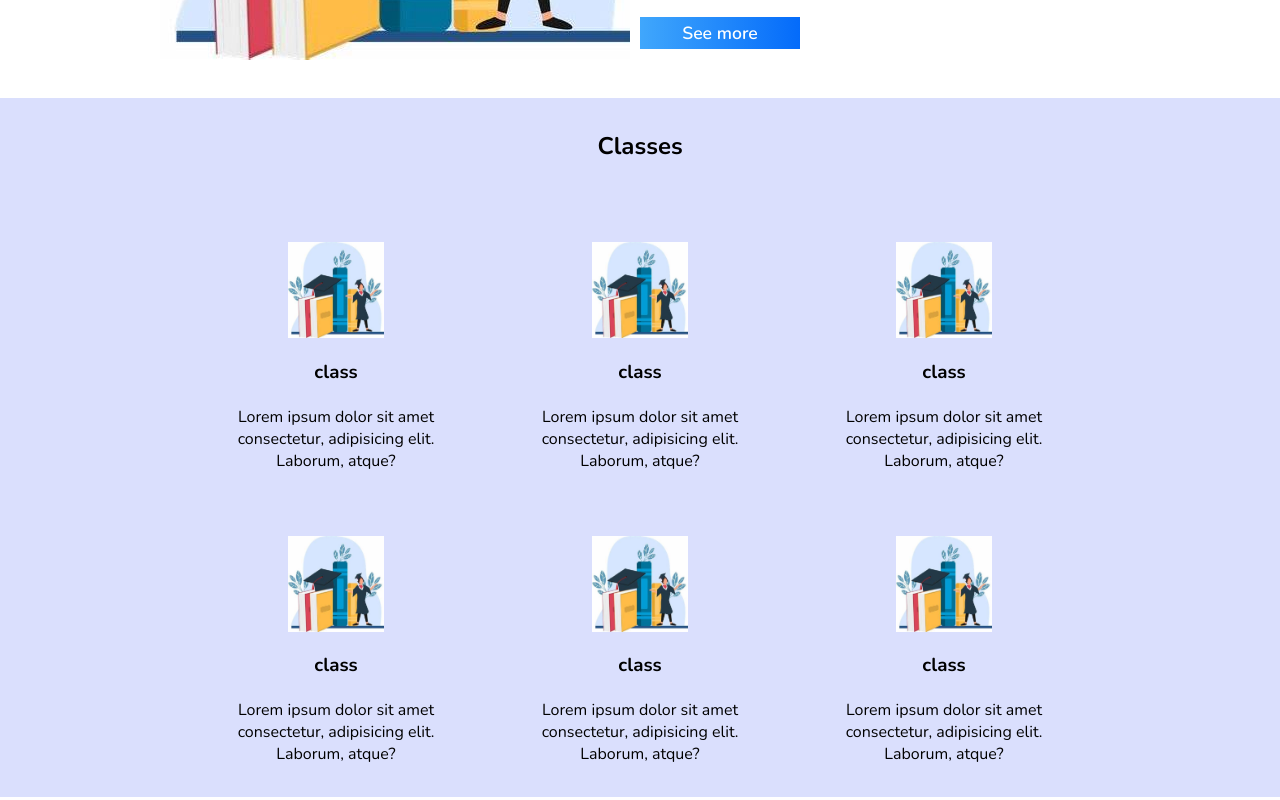
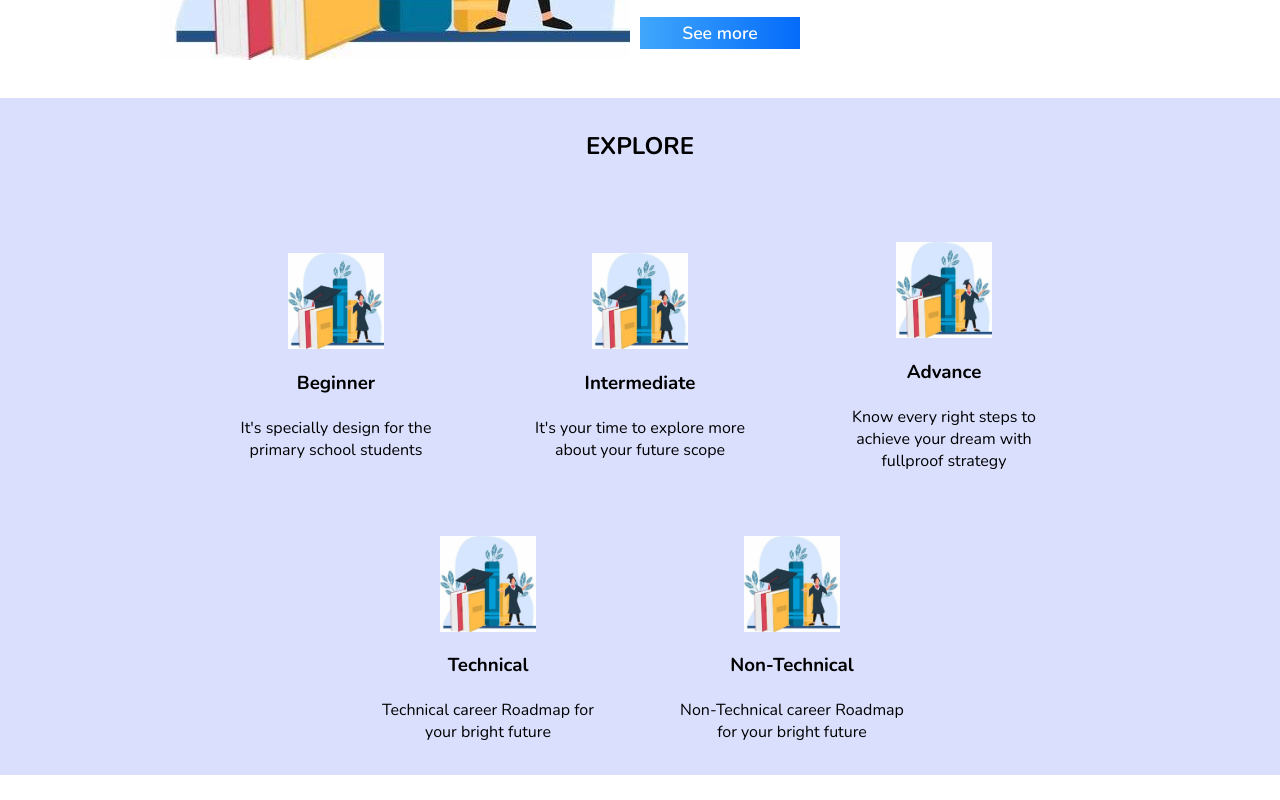
Before and after one commit to NiranjanNCR/counsellingFD, a React (Create React App) app: page / in a window 1280 px wide. Shown: the part 1220-2020 px from the top of the page. Built offline with nearby package versions, Linux system fonts and the light colour scheme; a web font is replaced by a local one.

Commit message:
Update homeSecTwo.js

```diff
--- a/src/Components/homeSecTwo.js
+++ b/src/Components/homeSecTwo.js
@@ -6,44 +6,44 @@ const HomeSecTwo = () => {
   return (
     <>
      <section className='sectionTwo'>
-     <h2>Classes</h2>
+     <h2>EXPLORE</h2>
          <div className='sectionTwoContainer'>
 
              <div className='sectionTwoItem'>
                  <img src={Item} alt="" />
-                 <h3>class</h3>
-                 <p>Lorem ipsum dolor sit amet consectetur, adipisicing elit. Laborum, atque?</p>
+                 <h3>Beginner</h3>
+                 <p>It's specially design for the primary school students</p>
              </div>
 
              <div className='sectionTwoItem'>
                  <img src={Item} alt="" />
-                 <h3>class</h3>
-                 <p>Lorem ipsum dolor sit amet consectetur, adipisicing elit. Laborum, atque?</p>
+                 <h3> Intermediate </h3>
+                 <p>It's your time to explore more about your future scope</p>
              </div>
 
              <div className='sectionTwoItem'>
                  <img src={Item} alt="" />
-                 <h3>class</h3>
-                 <p>Lorem ipsum dolor sit amet consectetur, adipisicing elit. Laborum, atque?</p>
+                 <h3>Advance</h3>
+                 <p>Know every right steps to achieve your dream with fullproof strategy</p>
              </div>
 
              <div className='sectionTwoItem'>
                  <img src={Item} alt="" />
-                 <h3>class</h3>
-                 <p>Lorem ipsum dolor sit amet consectetur, adipisicing elit. Laborum, atque?</p>
+                 <h3>Technical</h3>
+                 <p>Technical career Roadmap for your bright future</p>
              </div>
 
              <div className='sectionTwoItem'>
                  <img src={Item} alt="" />
-                 <h3>class</h3>
-                 <p>Lorem ipsum dolor sit amet consectetur, adipisicing elit. Laborum, atque?</p>
+                 <h3>Non-Technical</h3>
+                 <p>Non-Technical career Roadmap for your bright future</p>
              </div>
-
+{/*
              <div className='sectionTwoItem'>
                  <img src={Item} alt="" />
                  <h3>class</h3>
                  <p>Lorem ipsum dolor sit amet consectetur, adipisicing elit. Laborum, atque?</p>
-             </div>
+             </div> */}
 
          </div>
      </section>
```
